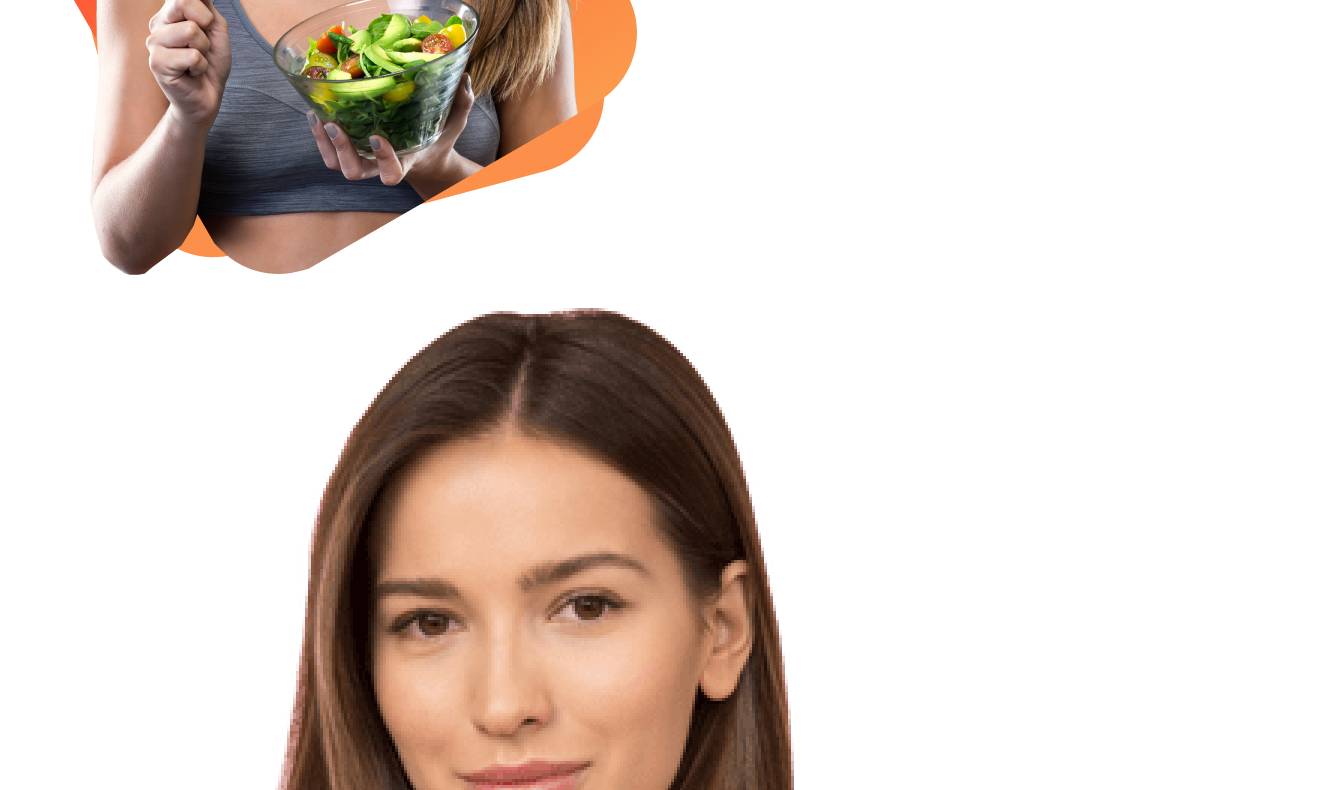
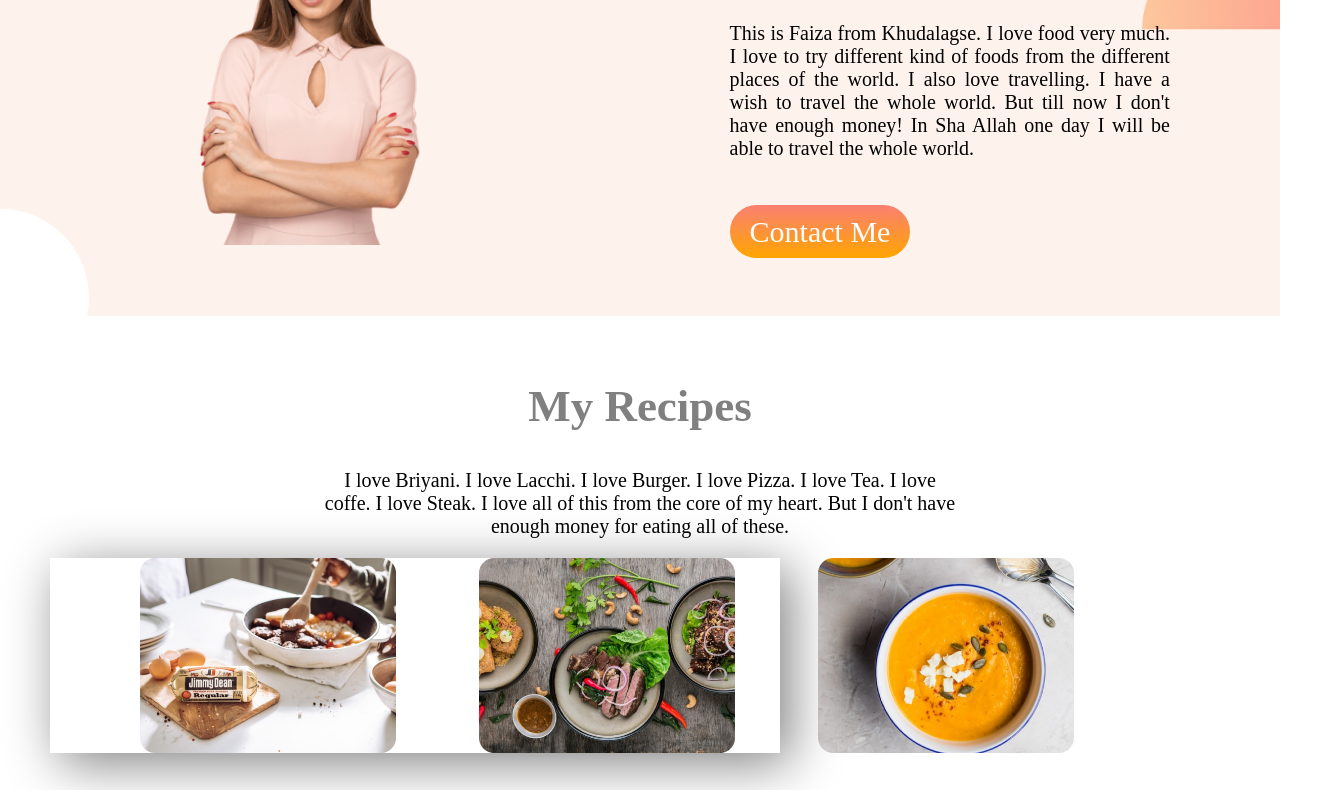
Before and after one commit to Asadulla1/new-project, a plain HTML site: page index.html in a window 1280 px wide. Shown: the part 675-1465 px from the top of the page, 1335 px wide, since content can reach past the window. Drawn offline with Linux system fonts and the light colour scheme; a web font is replaced by a local one.

Commit message:
Correction

```diff
--- a/style.css
+++ b/style.css
@@ -1,55 +1,80 @@
-<!DOCTYPE html>
-<html lang="en">
-<head>
-    <meta charset="UTF-8">
-    <meta http-equiv="X-UA-Compatible" content="IE=edge">
-    <meta name="viewport" content="width=device-width, initial-scale=1.0">
-    <title>Food Network</title>
-    <link rel="shortcut icon" href="images/Fav1.png" type="image/x-icon">
-    <link rel="preconnect" href="https://fonts.googleapis.com">
-    <link rel="preconnect" href="https://fonts.gstatic.com" crossorigin>
-    <link href="https://fonts.googleapis.com/css2?family=Abhaya+Libre:wght@700&display=swap" rel="stylesheet">
-    <link rel="stylesheet" href="style.css">
-</head>
-<body>
-    <!--First Section -->
-    <section class="top-banner flex-container">
-        <div class="half-half">
-            <h1><span class="heading-color" >Skip</span> <span class="h-color2">The Diet,</span> </h1>
-            <h1><span class="h-color2">Just Eat Healthy</span></h1>
-            <h1><span class="h-color2">With Food Network</span> </h1>
-            <p id="paragraph1">Imagine you don't need a diet because we provide <br>
-                healthy and delicious food for you!</p>
-            <a target="_blank" href="https://www.foodpanda.com.bd">Order Now</a>
-        </div>
-        <div class="half-half">
-            <img id="image1" src="images/female/Group 8425.png" alt="Photo">
-        </div>
-    </section>
-<!--Second Section-->
-    <section class="mid-banner flex-container">
-        <div class="half-half">
-            <img id="image2" src="images/female/Person Image.png" alt="Photo">
-        </div>
-        <div class="half-half">
-            <h1 class="h-color2">About Me</h1>
-            <p id="paragraph2">This is Faiza from Khudalagse. I love food very much. I love to try different kind of foods from the different places of the world. I also love travelling. I have a wish to travel the whole world. But till now I don't have enough money! In Sha Allah one day I will be able to travel the whole world.</p>
-            <a target="_blank" href="https://asadulla1.github.io/developer-protfolio/">Contact Me</a>
-        </div>
-    </section>
-    <!--Third Section-->
-    <section>
-        <div>
-            <div>
-                <h1 id="heading-align" class="h-color2">My Recipes</h1>
-                <p id="paragraph3">I love Briyani. I love Lacchi. I love Burger. I love Pizza. I love Tea. I love coffe. I love Steak. I love all of this from the core of my heart. But I don't have enough money for eating all of these.</p>
-            </div>
-            <div id="box-making" class="half-half flex-container">
-                <img class="box-image" src="images/food/Project Cover.jpg" alt="food">
-                <img class="box-image" src="images/food/Project Cover1.jpg" alt="food">
-                <img class="box-image" src="images/food/Project Cover.png" alt="food">
-            </div>
-        </div>
-    </section>
-</body>
-</html>
+body {
+    font-family: "Abhaya Libre", serif;
+    font-size: 30px;
+    margin: 0;
+  }
+  .flex-container {
+    display: flex;
+  }
+  .top-banner {
+    background-image: url(images/shapes/top-banner.png);
+    background-repeat: no-repeat;
+    background-size: 100%;
+  }
+  .heading-color {
+    color: orange;
+  }
+  .h-color2 {
+    color: grey;
+    font-weight: 900;
+  }
+  #paragraph1 {
+    text-align: justify;
+    font-size: 20px;
+    margin-bottom: 10%;
+  }
+  #paragraph2 {
+    margin-bottom: 10%;
+    text-align: justify;
+    font-size: 20px;
+    padding-right: 20%;
+    font-weight: 300;
+  }
+  #paragraph3 {
+    text-align: center;
+    font-size: 20px;
+    font-weight: 300;
+    padding-left: 25%;
+    padding-right: 25%;
+  }
+  a {
+    text-decoration: none;
+    color: white;
+    font-weight: 400;
+    background-image: linear-gradient(salmon, orange);
+    padding: 10px 20px;
+    border-radius: 70px;
+    margin-top: 50%;
+  }
+  .half-half {
+    width: 50%;
+    padding-left: 7%;
+    margin-bottom: 5%;
+  }
+  #image1 {
+    width: 80%;
+    padding-right: 30%;
+  }
+  #image2 {
+    width: 40%;
+    padding-left: 20%;
+  }
+  .box-image {
+    width: 40%;
+    height: 60%;
+    margin-right: 3%;
+    padding-right: 10%;
+  }
+  .mid-banner {
+    background-image: url(images/shapes/7.png);
+    background-repeat: no-repeat;
+    background-size: 100%;
+  }
+  #heading-align {
+    margin-top: 5%;
+    text-align: center;
+  }
+  #box-making {
+    box-shadow: 10px 10px 50px grey;
+    margin-left: 50px;
+  }
```
